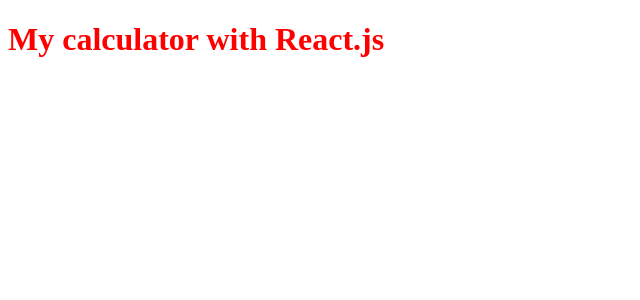
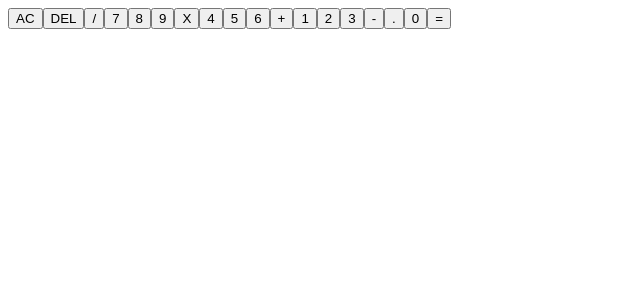
Before and after one commit to Hipns1/calculator, a React (Create React App) app: page / in a window 1280 px wide. Shown: the top 300 px of the page, without its empty margins (0-640 px from the left). Built offline with nearby package versions, Linux system fonts and the light colour scheme.

Commit message:
Estructura HTML

```diff
--- a/src/App.css
+++ b/src/App.css
@@ -1,3 +1,3 @@
-h1{
-    color: red;
+*, *::before, *::after{
+    box-sizing: border-box;
 }
--- a/src/App.jsx
+++ b/src/App.jsx
@@ -3,7 +3,33 @@
 function App() {
   return (
     <div className="App">
-      <h1>My calculator with React.js</h1>
+      <div className="calculator-grid">
+
+        <div className="output">
+          <div className="previous-operand"></div>
+          <div className="current-operand"></div>
+        </div>
+
+        <button className="spand-two">AC</button>
+        <button>DEL</button>
+        <button>/</button>
+        <button>7</button>
+        <button>8</button>
+        <button>9</button>
+        <button>X</button>
+        <button>4</button>
+        <button>5</button>
+        <button>6</button>
+        <button>+</button>
+        <button>1</button>
+        <button>2</button>
+        <button>3</button>
+        <button>-</button>
+        <button>.</button>
+        <button>0</button>
+        <button className="spand-two">=</button>
+
+      </div>
     </div>
   );
 }
```
